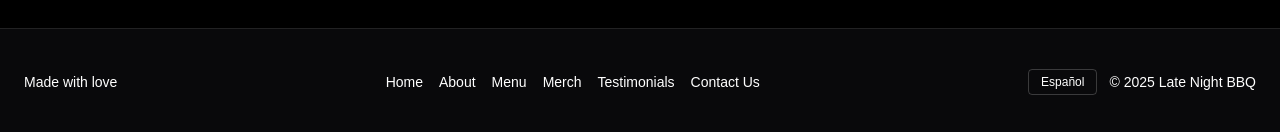
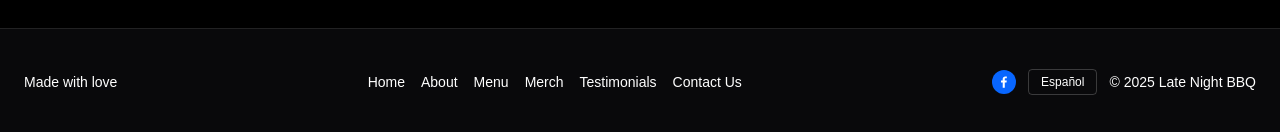
Before and after one commit to ThatsVie/late-night-bbq, a Next.js app: page / in a window 1280 px wide. Shown: the part 1177-1309 px from the top of the page. Built offline with nearby package versions, Linux system fonts and the light colour scheme; no server answers; the database is empty; a web font is replaced by a local one.

Commit message:
facebook button in footer now

```diff
--- a/package.json
+++ b/package.json
@@ -24,6 +24,7 @@
     "react-easy-crop": "^5.4.1",
     "react-i18next": "^15.4.1",
     "react-intersection-observer": "^9.16.0",
+    "react-share": "^5.2.2",
     "resend": "^4.2.0",
     "uuid": "^11.1.0"
   },
--- a/src/components/Footer.tsx
+++ b/src/components/Footer.tsx
@@ -2,11 +2,15 @@
 
 import { useTranslation } from 'react-i18next'
 import { useEffect, useState } from 'react'
+import { FacebookIcon, FacebookShareButton } from 'react-share'
 import Link from 'next/link'
 
 export default function Footer() {
   const { t, i18n } = useTranslation()
   const [mounted, setMounted] = useState(false)
+
+  const shareUrl = 'https://www.facebook.com/profile.php?id=100068667966462'
+  const title = 'Check out our facebook!'
 
   useEffect(() => {
     setMounted(true)
@@ -56,6 +60,10 @@ export default function Footer() {
 
         {/* Language toggle + copyright */}
         <div className="flex items-center gap-3">
+        <FacebookShareButton url={shareUrl} title={title}>
+          <FacebookIcon size={24} round={true} />
+          </FacebookShareButton>
+
           <button
             onClick={toggleLanguage}
             aria-label="Toggle language"
```
Also changed, not shown: 1 other file (tests, documents, lock files or other folders).
